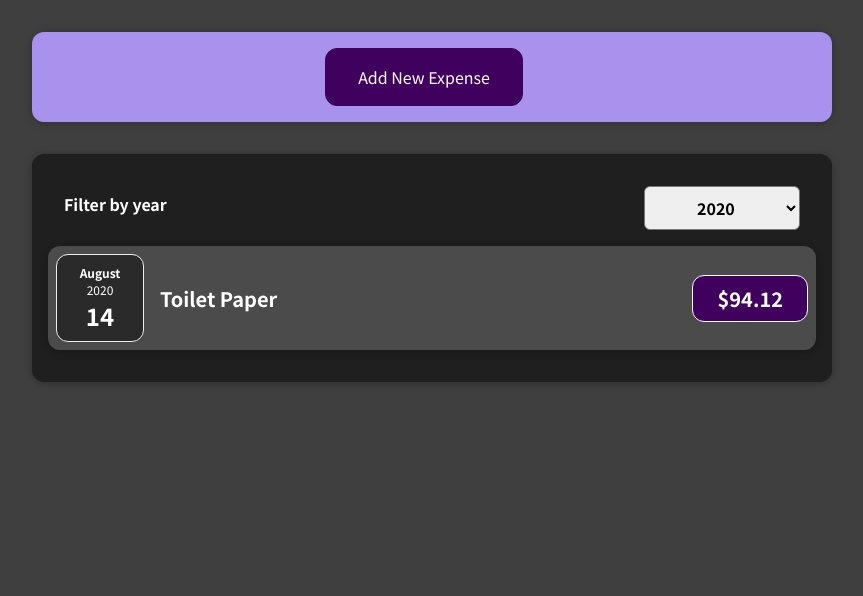
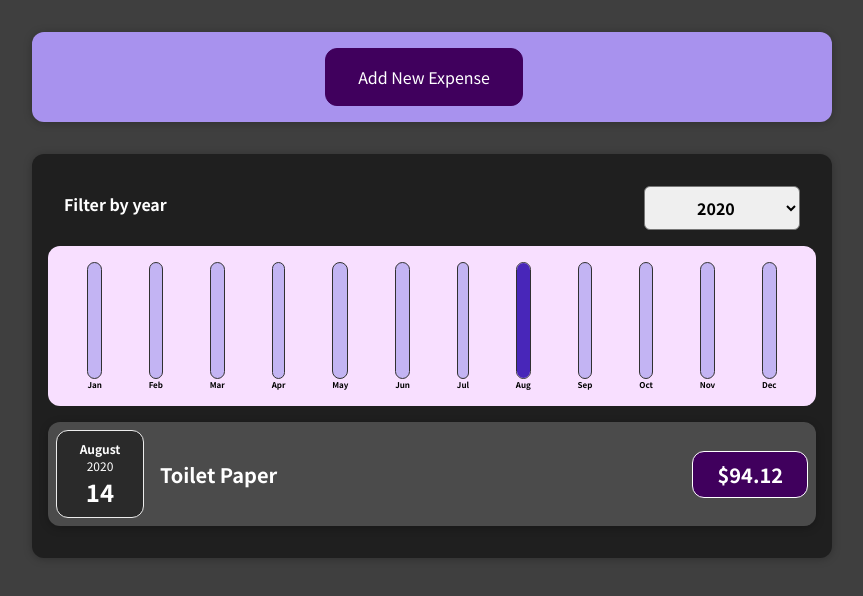
Before and after one commit to EnricoBonato-web/ReactTypescript, a React (Create React App) app: page / in a window 1280 px wide. Shown: the top 596 px of the page, without its empty margins (208-1071 px from the left). Built offline with nearby package versions, Linux system fonts and the light colour scheme.

Commit message:
minor fix

```diff
--- a/src/components/Chart/Chart.tsx
+++ b/src/components/Chart/Chart.tsx
@@ -1,18 +1,23 @@
 import React from 'react';
 import ChartBar from './ChartBar';
-const Chart = (props: any) => {
-  const dataPointValues = Array.from(props).map((dataPoint: any) => dataPoint.value);
-  const totalMaximum = Math.max(...dataPointValues);
-  Array.from(props).map((dataPoint: any) => {
+import './Chart.css'
+const Chart = (props: { label: string; value: number }[]) => {
+  const dataPointValues = Object.values(props).map(
+    (dataPoint: { label: string; value: number }) => dataPoint.value,
+  );
+  const totalMaximum = Math.max(0, ...dataPointValues);
+  console.log(totalMaximum);
   return (
+    <div className="chart">
+      {Object.values(props).map((dataPoint: { label: string; value: number }) => (
         <ChartBar
-        key={dataPoint.lable}
+          key={dataPoint.label}
           value={dataPoint.value}
           maxValue={totalMaximum}
-        lable={dataPoint.lable}
+          label={dataPoint.label}
         />
+      ))}
+    </div>
   );
-  });
-  return null;
 };
 export default Chart;
--- a/src/components/Chart/ChartBar.tsx
+++ b/src/components/Chart/ChartBar.tsx
@@ -1,15 +1,17 @@
 import React from 'react';
-const ChartBar = (props: any) => {
+import './ChartBar.css'
+const ChartBar = (props: {label:string,value:number,maxValue:number}) => {
   let barFillHeight = '0%';
   if (props.maxValue > 0) {
     barFillHeight = Math.round((props.value / props.maxValue) * 100) + '%';
-  }
+  }      console.log(props);
+
   return (
     <div className="chart-bar">
       <div className="chart-bar__inner">
         <div className="chart-bar__fill" style={{ height: barFillHeight }}></div>
       </div>
-      <div className="chart-bar__label"></div>
+      <div className="chart-bar__label">{props.label}</div>
     </div>
   );
 };
--- a/src/components/Expenses/ExpensesChart.tsx
+++ b/src/components/Expenses/ExpensesChart.tsx
@@ -21,6 +21,6 @@ const ExpensesChart = (props: ExpenseType[]) => {
     const expenseMonth = expense.date.getMonth();
     chartDataPoints[expenseMonth].value += expense.amount;
   }
-  return <Chart dataPoint={chartDataPoints}></Chart>
+  return <Chart {...chartDataPoints}></Chart>;
 };
 export default ExpensesChart;
```
Also changed, not shown: 1 other file (tests, documents, lock files or other folders). Lines whose indentation alone changed are shown as unchanged.
